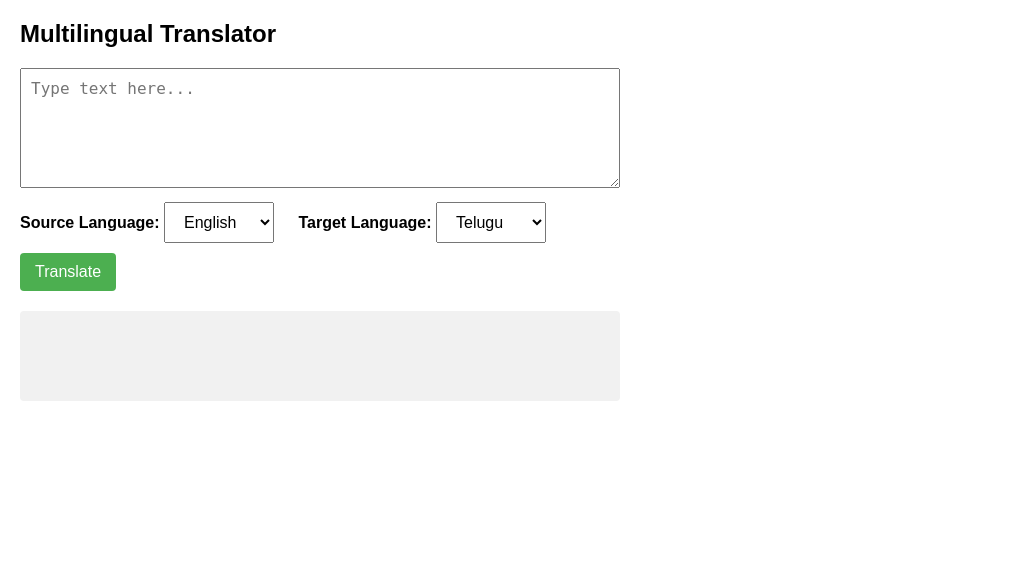
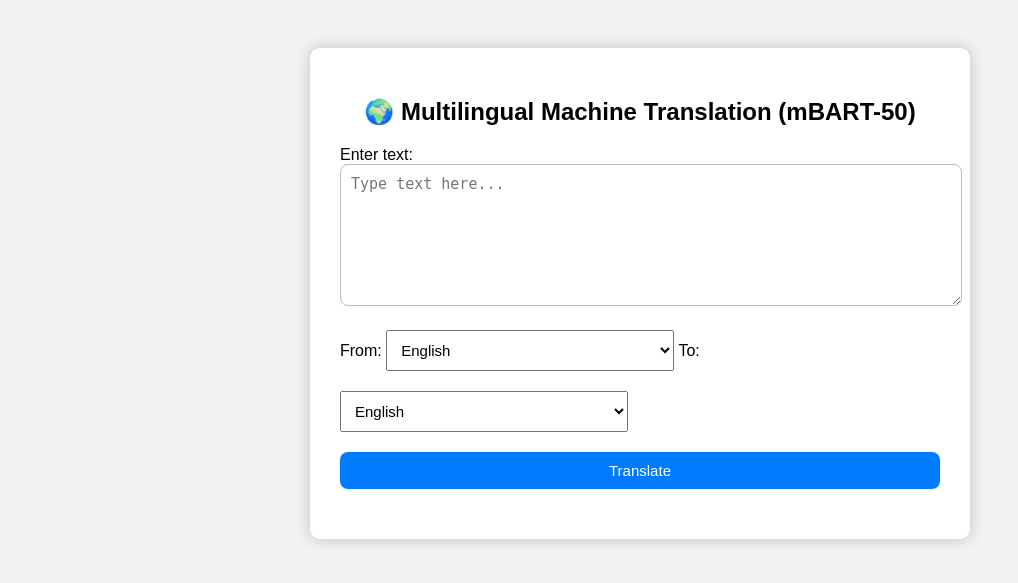
Before and after one commit to Larapraneeth/Multilingual-NLP-MBART, a Flask app: page / in a window 1280 px wide. Shown: the top 583 px of the page, without its empty margins (0-1018 px from the left). Run offline with Flask 3, Linux system fonts and the light colour scheme.

Commit message:
Initial commit - Multilingual Translation using mBART-50

```diff
--- a/app.py
+++ b/app.py
@@ -1,37 +1,65 @@
-from flask import Flask, request, jsonify, render_template
-from deep_translator import GoogleTranslator
+from flask import Flask, render_template, request
+from transformers import MBart50TokenizerFast, MBartForConditionalGeneration
 
 app = Flask(__name__)
 
-@app.route('/')
-def home():
-    return render_template('index.html')
+# ---------------- MODEL LOADING ---------------- #
+# Load model once, outside the reloader
+print("Loading mBART-50 model... This may take some time.")
+model_name = "facebook/mbart-large-50-many-to-many-mmt"
 
-@app.route('/translate', methods=['POST'])
-def translate_text():
-    try:
-        data = request.json
-        print("Received data:", data)
+tokenizer = MBart50TokenizerFast.from_pretrained(model_name)
+model = MBartForConditionalGeneration.from_pretrained(model_name)
 
-        text = data.get("text")
-        src_lang = data.get("src_lang")
-        tgt_lang = data.get("tgt_lang")
+print("Model loaded successfully!")
 
-        if not text or not src_lang or not tgt_lang:
-            return jsonify({"error": "Missing parameters"}), 400
 
-        # Perform translation
-        translation = GoogleTranslator(source=src_lang, target=tgt_lang).translate(text)
+# -------------- SUPPORTED LANGUAGES ------------- #
+LANGUAGES = {
+    "English": "en_XX",
+    "Hindi": "hi_IN",
+    "Telugu": "te_IN",
+    "Tamil": "ta_IN",
+    "Spanish": "es_XX",
+    "French": "fr_XX",
+    "German": "de_DE",
+    "Italian": "it_IT",
+    "Chinese": "zh_CN",
+    "Japanese": "ja_XX",
+}
 
-        return jsonify({"translation": translation})
 
-    except Exception as e:
-        print("Exception:", e)
-        return jsonify({"error": "Server error", "details": str(e)}), 500
+# ---------------- TRANSLATION LOGIC -------------- #
+def translate_text(text, src, tgt):
+    tokenizer.src_lang = src
 
-@app.route('/favicon.ico')
-def favicon():
-    return '', 204
+    encoded = tokenizer(text, return_tensors="pt")
 
+    generated_tokens = model.generate(
+        **encoded,
+        forced_bos_token_id=tokenizer.lang_code_to_id[tgt]
+    )
+
+    return tokenizer.decode(generated_tokens[0], skip_special_tokens=True)
+
+
+# ---------------------- ROUTES ---------------------- #
+@app.route("/", methods=["GET", "POST"])
+def index():
+    translation = ""
+
+    if request.method == "POST":
+        text = request.form.get("text", "")
+        src_lang = request.form.get("src_lang")
+        tgt_lang = request.form.get("tgt_lang")
+
+        if text.strip():
+            translation = translate_text(text, src_lang, tgt_lang)
+
+    return render_template("index.html", languages=LANGUAGES, translation=translation)
+
+
+# -------------------- RUN SERVER -------------------- #
 if __name__ == "__main__":
-    app.run(debug=True, port=5001)
+    # Turn OFF debug for heavy model apps (prevents reloading twice)
+    app.run(debug=False, port=5001)
--- a/requirements.txt
+++ b/requirements.txt
@@ -1,3 +1,3 @@
 flask
-requests
-python-dotenv
+transformers
+torch
--- a/templates/index.html
+++ b/templates/index.html
@@ -1,125 +1,106 @@
 <!DOCTYPE html>
 <html lang="en">
 <head>
-  <meta charset="UTF-8" />
-  <meta name="viewport" content="width=device-width, initial-scale=1" />
-  <title>Multilingual Translator</title>
+    <meta charset="UTF-8">
+    <title>Multilingual Machine Translation</title>
+
     <style>
         body {
             font-family: Arial, sans-serif;
-      margin: 20px;
-      max-width: 600px;
+            background: #f2f2f2;
+            padding: 40px;
         }
+
+        .container {
+            width: 600px;
+            margin: auto;
+            background: white;
+            padding: 30px;
+            border-radius: 10px;
+            box-shadow: 0 0 15px rgba(0,0,0,0.2);
+        }
+
+        h2 {
+            text-align: center;
+            margin-bottom: 20px;
+        }
+
         textarea {
             width: 100%;
             height: 120px;
-      font-size: 16px;
             padding: 10px;
-      box-sizing: border-box;
+            margin-bottom: 20px;
+            border: 1px solid #bbb;
+            border-radius: 8px;
+            font-size: 15px;
         }
+
         select, button {
-      margin-top: 10px;
-      padding: 10px 15px;
-      font-size: 16px;
+            padding: 10px;
+            width: 48%;
+            margin-bottom: 20px;
+            font-size: 15px;
+        }
+
+        button {
+            width: 100%;
+            background: #007bff;
+            color: white;
+            border: none;
+            border-radius: 8px;
             cursor: pointer;
         }
-    button {
-      background-color: #4CAF50;
-      color: white;
-      border: none;
-      border-radius: 4px;
-    }
-    button:hover {
-      background-color: #45a049;
-    }
-    #result {
+
+        button:hover { background: #0056b3; }
+
+        .output-box {
+            padding: 15px;
+            background: #eef;
+            border-radius: 8px;
             margin-top: 20px;
-      padding: 15px;
-      background: #f1f1f1;
-      border-radius: 4px;
-      white-space: pre-wrap;
-      min-height: 60px;
-      font-weight: bold;
-      font-size: 18px;
-    }
-    label {
-      font-weight: bold;
+            font-size: 16px;
+            min-height: 50px;
         }
     </style>
 </head>
+
 <body>
 
-  <h2>Multilingual Translator</h2>
+<div class="container">
+    <h2>🌍 Multilingual Machine Translation (mBART-50)</h2>
 
-  <textarea id="inputText" placeholder="Type text here..."></textarea><br/>
+    <form method="POST">
 
-  <label for="srcLang">Source Language:</label>
-  <select id="srcLang">
-    <option value="en">English</option>
-    <option value="te">Telugu</option>
-    <option value="hi">Hindi</option>
-    <option value="fr">French</option>
-    <option value="es">Spanish</option>
+        <label>Enter text:</label>
+        <textarea name="text" placeholder="Type text here..."></textarea>
+
+        <br>
+
+        <label>From:</label>
+        <select name="src_lang">
+            {% for name, code in languages.items() %}
+            <option value="{{ code }}">{{ name }}</option>
+            {% endfor %}
         </select>
 
-  <label for="tgtLang" style="margin-left: 20px;">Target Language:</label>
-  <select id="tgtLang">
-    <option value="te">Telugu</option>
-    <option value="hi">Hindi</option>
-    <option value="fr">French</option>
-    <option value="es">Spanish</option>
-    <option value="en">English</option>
+        <label>To:</label>
+        <select name="tgt_lang">
+            {% for name, code in languages.items() %}
+            <option value="{{ code }}">{{ name }}</option>
+            {% endfor %}
         </select>
 
-  <br/>
-  <button onclick="translateText()">Translate</button>
+        <button type="submit">Translate</button>
+    </form>
 
-  <div id="result"></div>
+    {% if translation %}
+    <h3>Translated Output:</h3>
+    <div class="output-box">
+        {{ translation }}
+    </div>
+    {% endif %}
 
-  <script>
-    async function translateText() {
-      const text = document.getElementById('inputText').value.trim();
-      const srcLang = document.getElementById('srcLang').value;
-      const tgtLang = document.getElementById('tgtLang').value;
-
-      if (!text) {
-        alert('Please enter some text to translate.');
-        return;
-      }
-
-      if (srcLang === tgtLang) {
-        alert('Source and target languages must be different.');
-        return;
-      }
-
-      document.getElementById('result').textContent = "Translating...";
-
-      try {
-        const response = await fetch('/translate', {
-          method: 'POST',
-          headers: {
-            'Content-Type': 'application/json'
-          },
-          body: JSON.stringify({
-            text: text,
-            src_lang: srcLang,
-            tgt_lang: tgtLang
-          })
-        });
-
-        const data = await response.json();
-
-        if (response.ok && data.translation) {
-          document.getElementById('result').textContent = data.translation;
-        } else {
-          document.getElementById('result').textContent = `Error: ${data.error}`;
-        }
-
-      } catch (error) {
-        document.getElementById('result').textContent = 'Network error: Could not reach the server.';
-      }
-    }
-  </script>
+</div>
 
 </body>
 </html>
```
Lines whose indentation alone changed are shown as unchanged.
